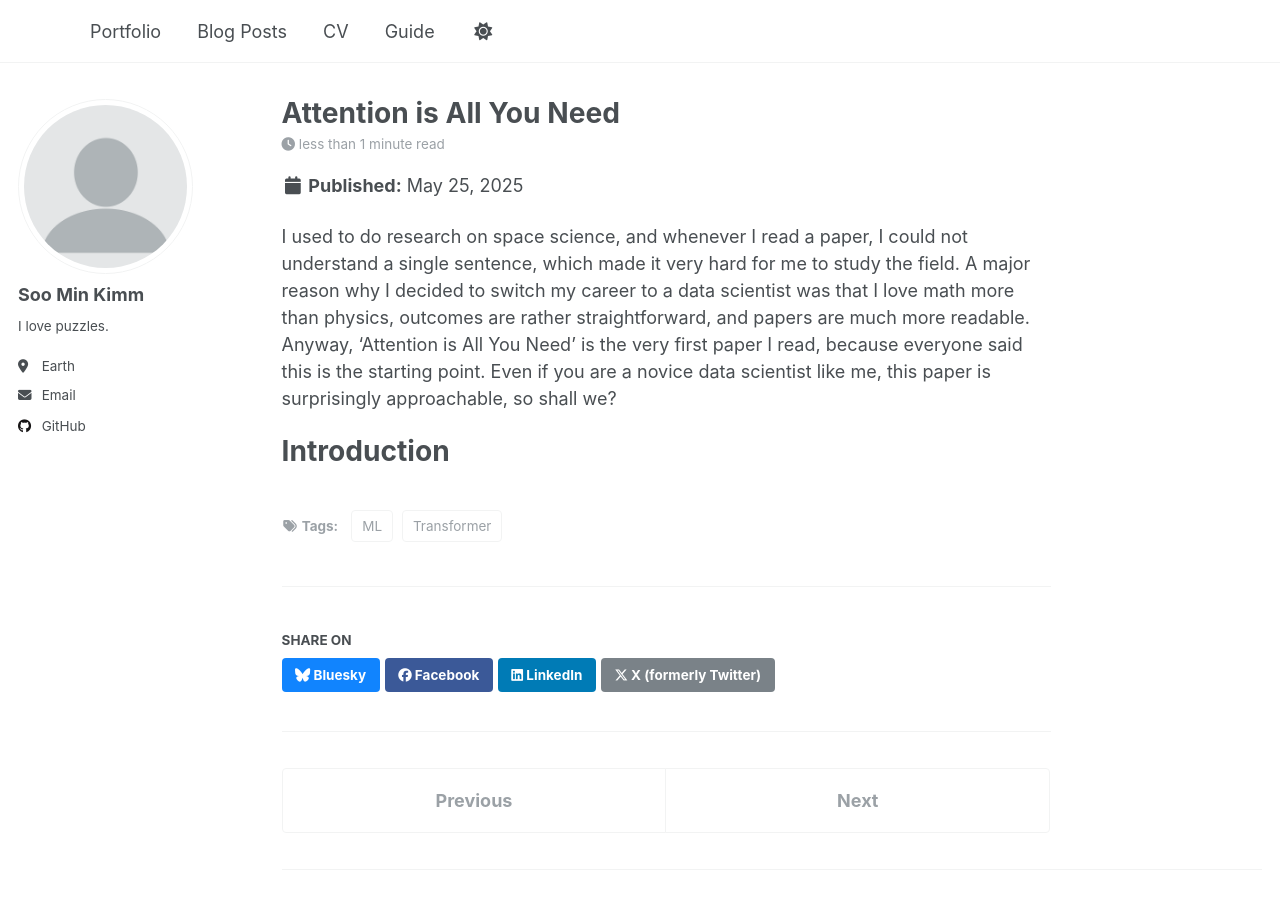
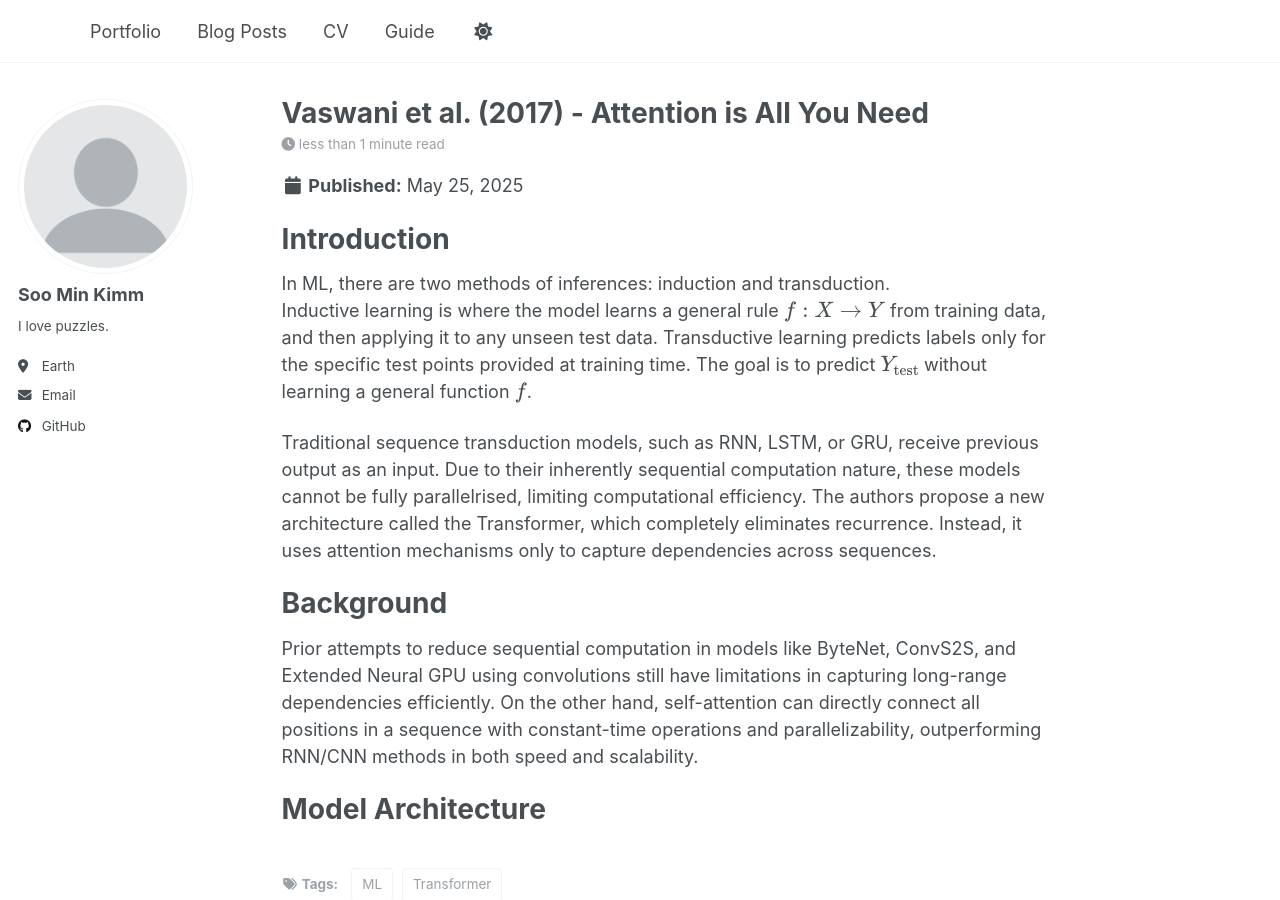
Before and after one commit to somnio-kimm/somnio-kimm.github.io, a Jekyll site: the page built from _posts/2025-05-25-blog-post-1.md, in a window 1280 px wide and 900 px high. Built offline with Jekyll 4.4.1, drawn with Linux system fonts in a browser that asks for light colours.

Commit message:
Update 2025-05-25-blog-post-1.md

```diff
--- a/_posts/2025-05-25-blog-post-1.md
+++ b/_posts/2025-05-25-blog-post-1.md
@@ -1,5 +1,5 @@
 ---
-title: 'Attention is All You Need'
+title: 'Vaswani et al. (2017) - Attention is All You Need'
 date: 2025-05-25
 permalink: /posts/2025/05/blog-post-1/
 tags:
@@ -7,10 +7,20 @@ tags:
   - Transformer
 ---
 
-I used to do research on space science, and whenever I read a paper, I could not understand a single sentence, which made it very hard for me to study the field.
-A major reason why I decided to switch my career to a data scientist was that I love math more than physics, outcomes are rather straightforward, and papers are much more readable.
-Anyway, 'Attention is All You Need' is the very first paper I read, because everyone said this is the starting point.
-Even if you are a novice data scientist like me, this paper is surprisingly approachable, so shall we?
-
 Introduction
 =====
+In ML, there are two methods of inferences: induction and transduction.
+Inductive learning is where the model learns a general rule $$f: X \to Y$$ from training data, and then applying it to any unseen test data.
+Transductive learning predicts labels only for the specific test points provided at training time. The goal is to predict $$Y_{\text{test}}$$ without learning a general function $$f$$.
+
+Traditional sequence transduction models, such as RNN, LSTM, or GRU, receive previous output as an input.
+Due to their inherently sequential computation nature, these models cannot be fully parallelrised, limiting computational efficiency.
+The authors propose a new architecture called the Transformer, which completely eliminates recurrence.
+Instead, it uses attention mechanisms only to capture dependencies across sequences.
+
+Background
+=====
+Prior attempts to reduce sequential computation in models like ByteNet, ConvS2S, and Extended Neural GPU using convolutions still have limitations in capturing long-range dependencies efficiently. On the other hand, self-attention can directly connect all positions in a sequence with constant-time operations and parallelizability, outperforming RNN/CNN methods in both speed and scalability.
+
+Model Architecture
+=====
```
